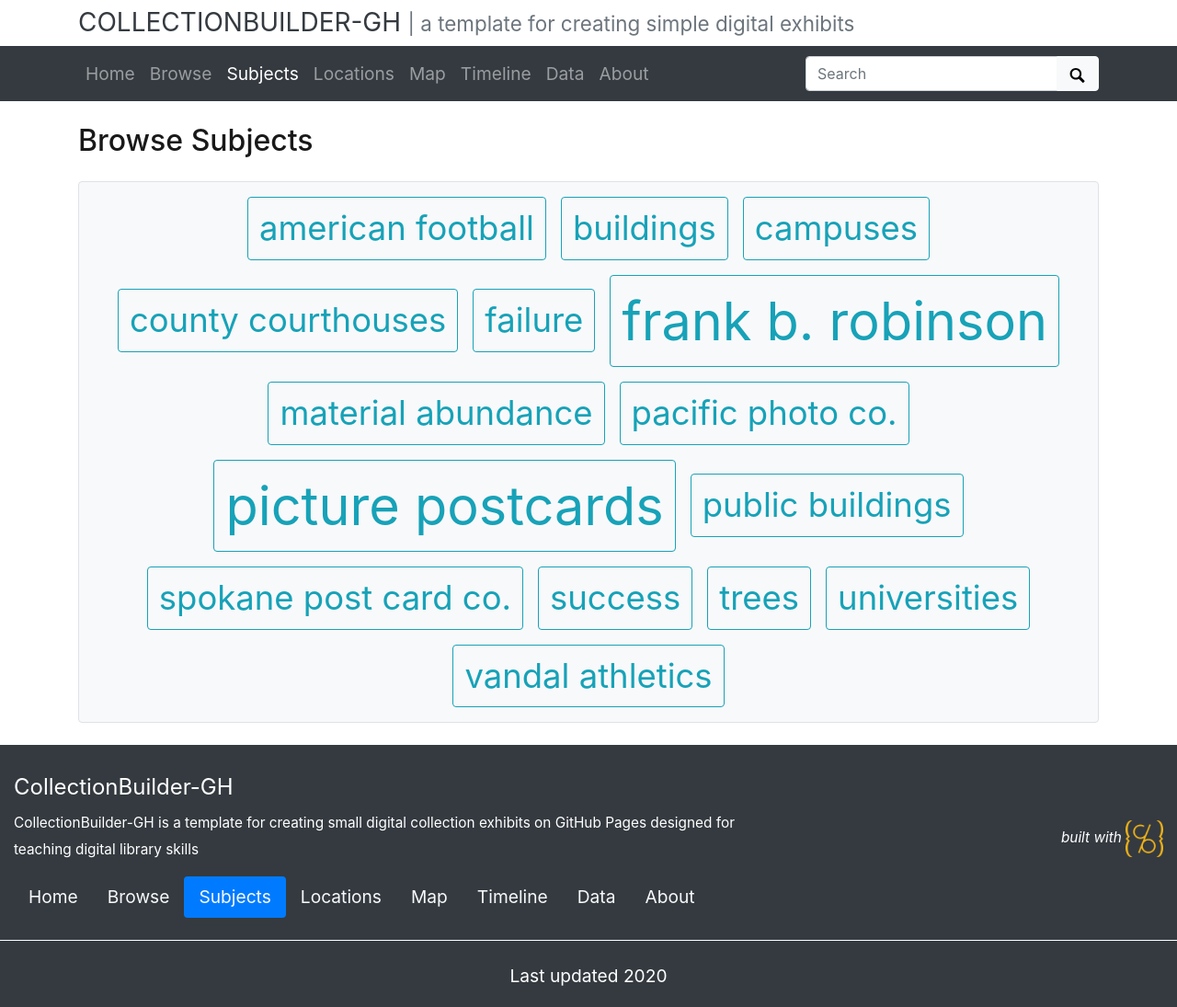
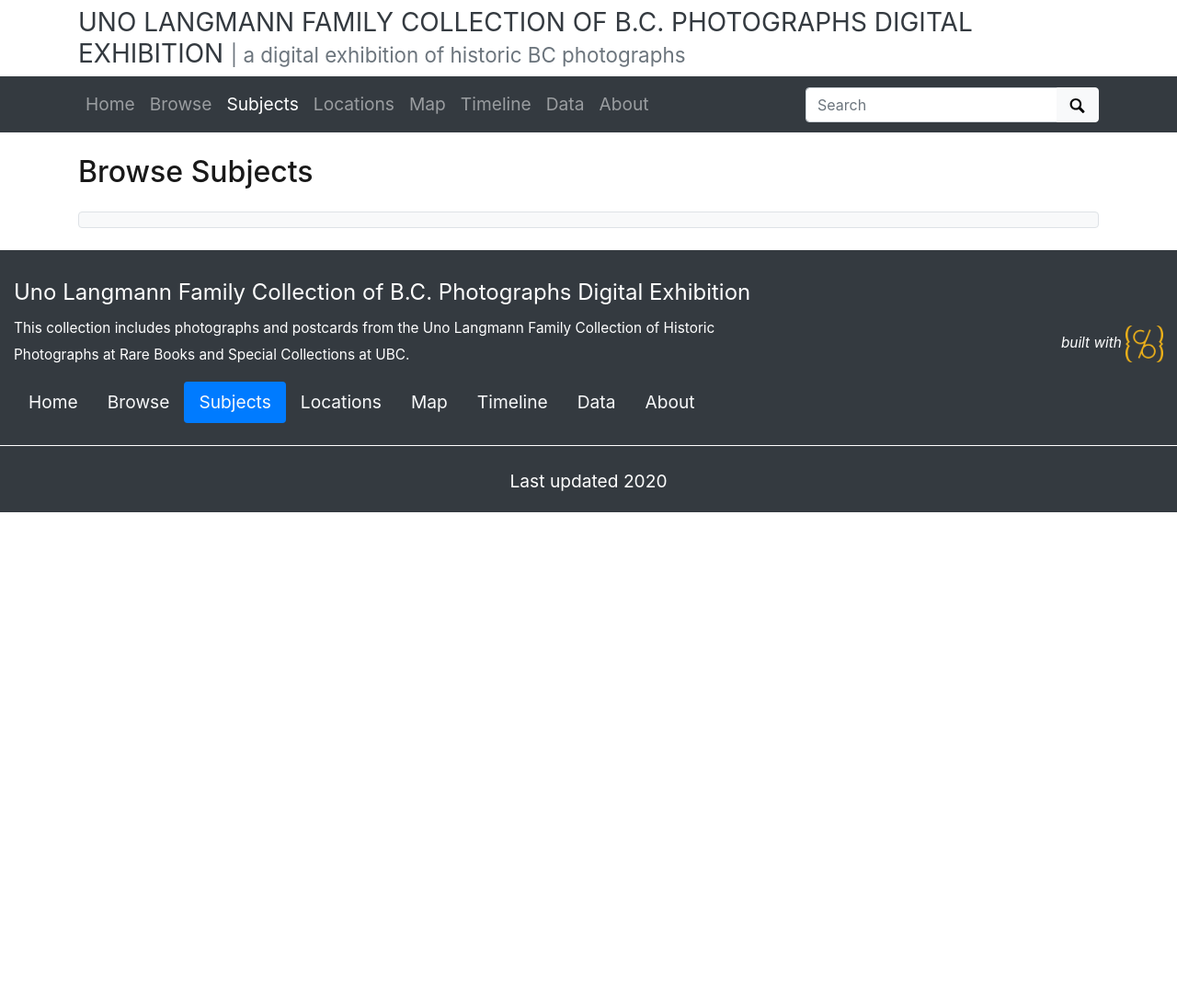
Before and after one commit to ashlynnprasad/langmann-2021, a Jekyll site: the page built from pages/subjects.md, in a window 1280 px wide. Shown: the whole page at 92% size. Built offline with Jekyll 4.4.1, drawn with Linux system fonts in a browser that asks for light colours; after the commit the page ends 900 px from its top, so only the background shows below that.

Commit message:
Added psychiana collection to config

```diff
--- a/_config.yml
+++ b/_config.yml
@@ -18,20 +18,20 @@
 # SITE SETTINGS
 #
 # title of site appears in banner
-title: CollectionBuilder-GH
+title: Uno Langmann Family Collection of B.C. Photographs Digital Exhibition
 # tagline, a short phrase that will appear throughout the site in the top banner
-tagline: a template for creating simple digital exhibits
+tagline: a digital exhibition of historic BC photographs
 # description appears in meta tags and other locations
 # this description might appear in search result lists, keep around 160 characters max
-description: "CollectionBuilder-GH is a template for creating small digital collection exhibits on GitHub Pages designed for teaching digital library skills"
+description: "This collection includes photographs and postcards from the Uno Langmann Family Collection of Historic Photographs at Rare Books and Special Collections at UBC."
 # creator of the digital collection, to appear in meta tags; we typically use our GitHub usernames but feel free to just use your name
-author: CollectionBuilder
+author: ashlynnprasad
 
 ##########
 # COLLECTION SETTINGS
 #
 # choose metadata: this is the name of the csv file in your _data directory that describes the objects in your collection
-metadata: demo-metadata
+metadata: psychiana_cbdemo - Sheet1
 
 ##########
 # GOOGLE SERVICES [optional!]
@@ -44,7 +44,7 @@
 # ROBOTS EXCLUDE
 #
 # set noindex to true if you do NOT want Google to index your site
-# noindex: true
+noindex: true
 
 ##########
 # BUILD SETTINGS
```
